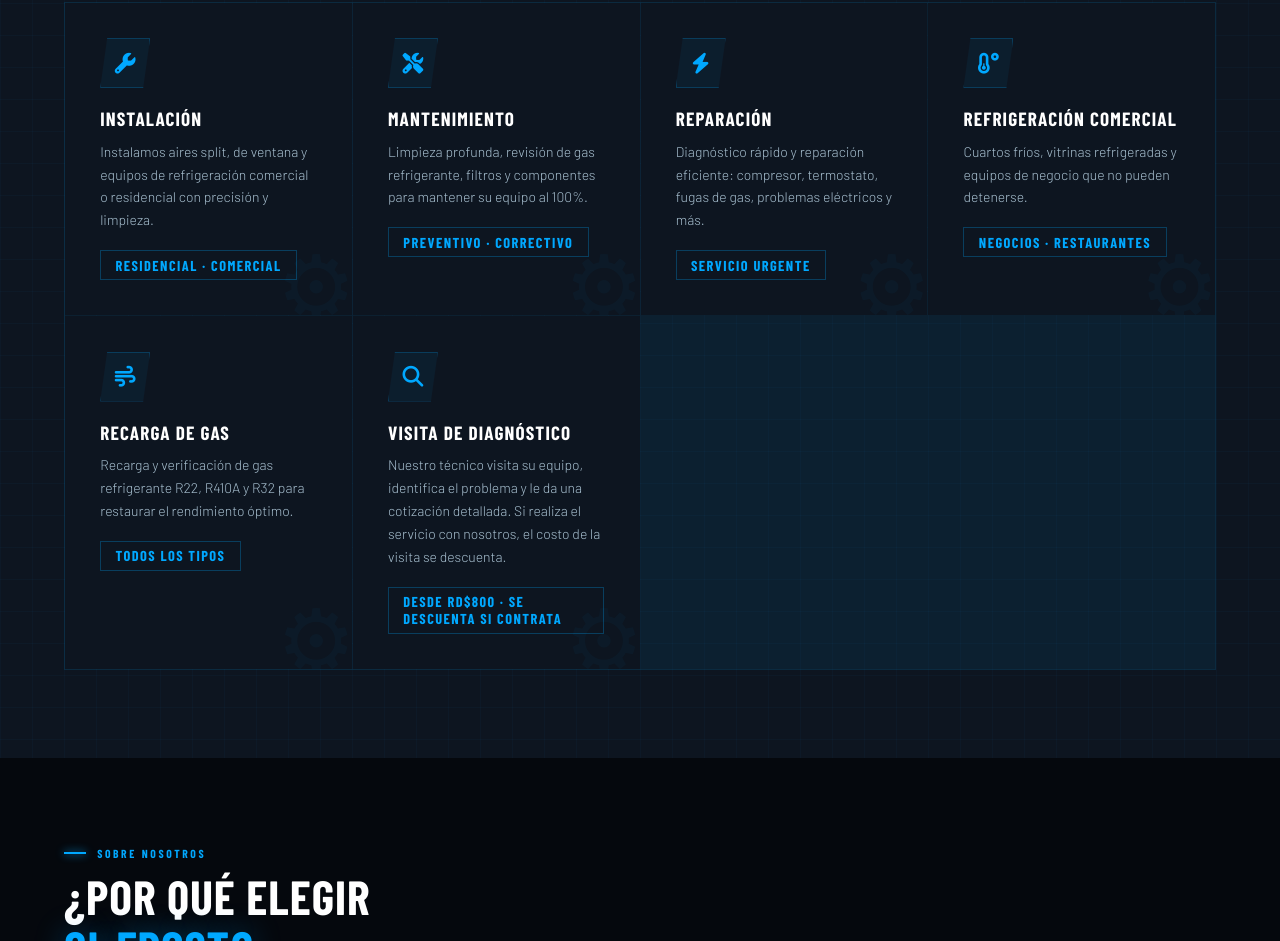
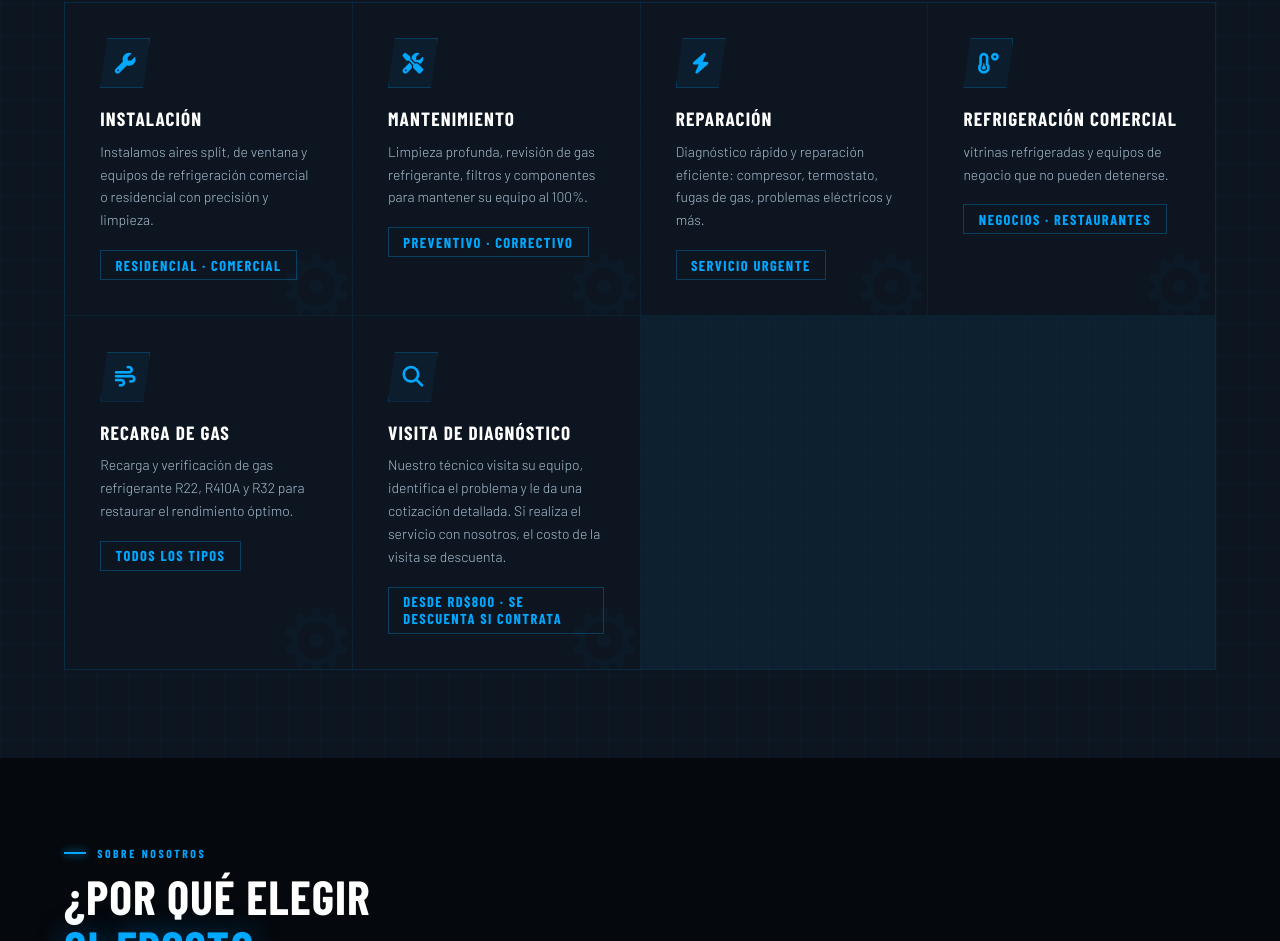
Before and after one commit to jeysongsabido-hue/GI-FROST, a plain HTML site: page index.html in a window 1280 px wide. Shown: the part 1124-2065 px from the top of the page. Drawn offline with nearby package versions, Linux system fonts and the light colour scheme; a web font is replaced by a local one.

Commit message:
Update service description in index.html
Removed 'Cuartos fríos' from the service description.

```diff
--- a/index.html
+++ b/index.html
@@ -612,7 +612,7 @@
     <div class="svc-card">
       <div class="svc-icon"><i class="fa-solid fa-temperature-low"></i></div>
       <h3>Refrigeración Comercial</h3>
-      <p>Cuartos fríos, vitrinas refrigeradas y equipos de negocio que no pueden detenerse.</p>
+      <p>vitrinas refrigeradas y equipos de negocio que no pueden detenerse.</p>
       <span class="svc-tag">Negocios · Restaurantes</span>
     </div>
     <div class="svc-card">
```
